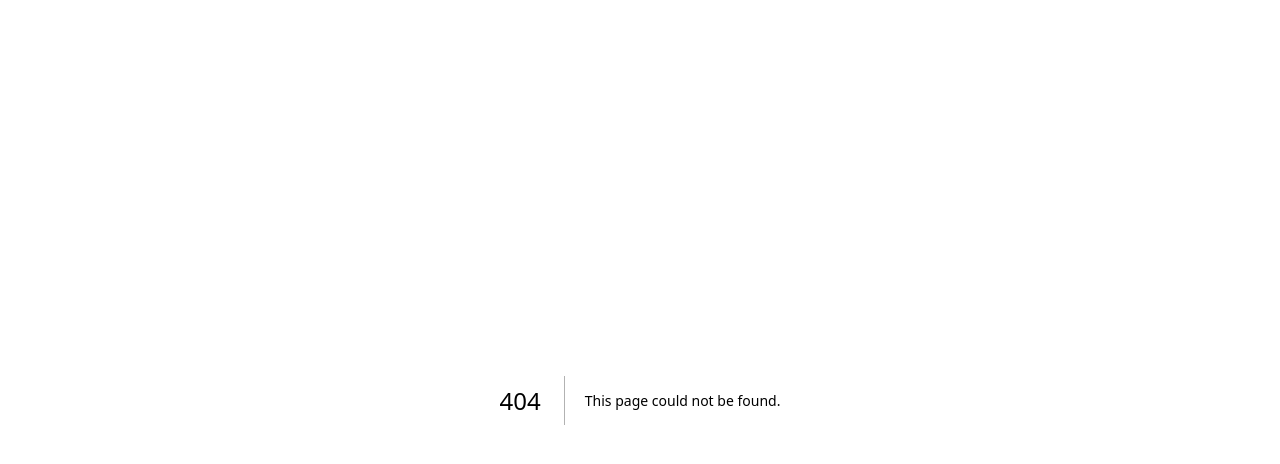
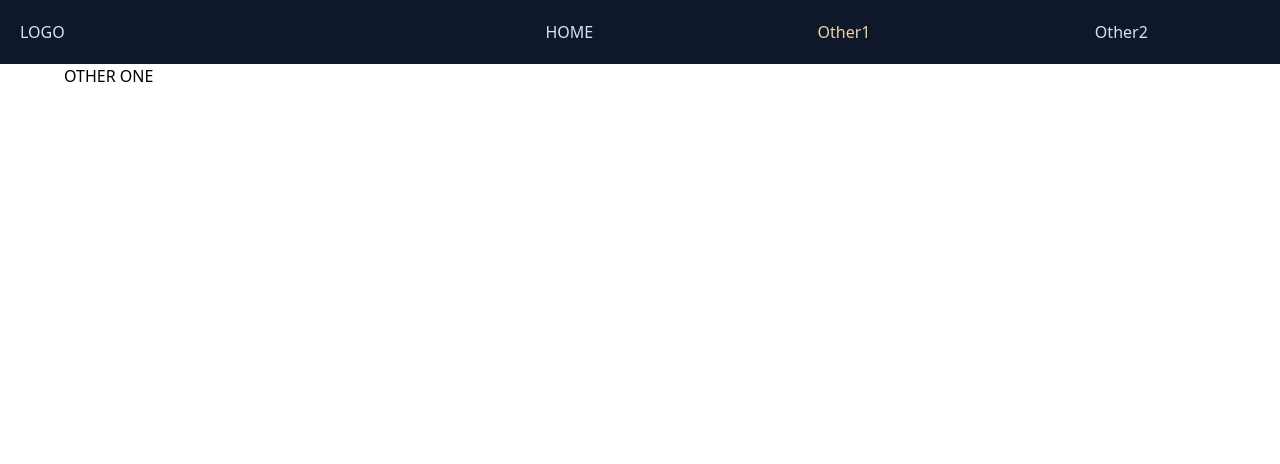
Before and after one commit to GannaKov/plant-hub, a Next.js app: page /other1 in a window 1280 px wide. Before the commit this address had no page. Shown: the top 464 px of the page. Built offline with nearby package versions, Linux system fonts and the light colour scheme.

Commit message:
added header

```diff
--- a/app/(root)/layout.tsx
+++ b/app/(root)/layout.tsx
@@ -1,12 +1,12 @@
-// import Header from '@/components/Header';
+import Header from '@/components/Header';
 import { ReactNode } from 'react';
 
 const layout = ({ children }: { children: ReactNode }) => {
   return (
-    <main className="root-container">
+    <main>
+      <Header />
       <div className="mx-auto max-w-7xl">
-        {/* <Header /> */}
-        <div className="mt-20 pb-20">{children}</div>
+        <div className="root-container">{children}</div>
       </div>
     </main>
   );
--- /dev/null
+++ b/app/(root)/other1/page.tsx
@@ -0,0 +1,7 @@
+import React from 'react';
+
+const page = () => {
+  return <div>OTHER ONE</div>;
+};
+
+export default page;
--- /dev/null
+++ b/app/(root)/other2/page.tsx
@@ -0,0 +1,7 @@
+import React from 'react';
+
+const page = () => {
+  return <div>OTHER 2</div>;
+};
+
+export default page;
--- /dev/null
+++ b/components/Header.tsx
@@ -0,0 +1,58 @@
+'use client';
+import React from 'react';
+import { cn } from '@/lib/utils';
+import Link from 'next/link';
+// import Image from 'next/image';
+import { usePathname } from 'next/navigation';
+
+const Header = () => {
+  const pathname = usePathname();
+  return (
+    <header className="flex w-full justify-between bg-dark-500 p-5 text-light-100">
+      <div className="flex-1/6">
+        <Link href="/">
+          {/* <Image src="/icons/logo.svg" alt="logo" width={40} height={40} /> */}
+          LOGO
+        </Link>
+      </div>
+
+      <ul className="flex flex-3/6 flex-row items-center justify-around">
+        <li>
+          <Link
+            href="/"
+            className={cn(
+              'cursor-pointer text-base capitalize',
+              pathname === '/' ? 'text-light-200' : 'text-light-100'
+            )}
+          >
+            HOME
+          </Link>
+        </li>
+        <li>
+          <Link
+            href="/other1"
+            className={cn(
+              'cursor-pointer text-base capitalize',
+              pathname === '/other1' ? 'text-light-200' : 'text-light-100'
+            )}
+          >
+            Other1
+          </Link>
+        </li>
+        <li>
+          <Link
+            href="/other2"
+            className={cn(
+              'cursor-pointer text-base capitalize',
+              pathname === '/other2' ? 'text-light-200' : 'text-light-100'
+            )}
+          >
+            Other2
+          </Link>
+        </li>
+      </ul>
+    </header>
+  );
+};
+
+export default Header;
```
